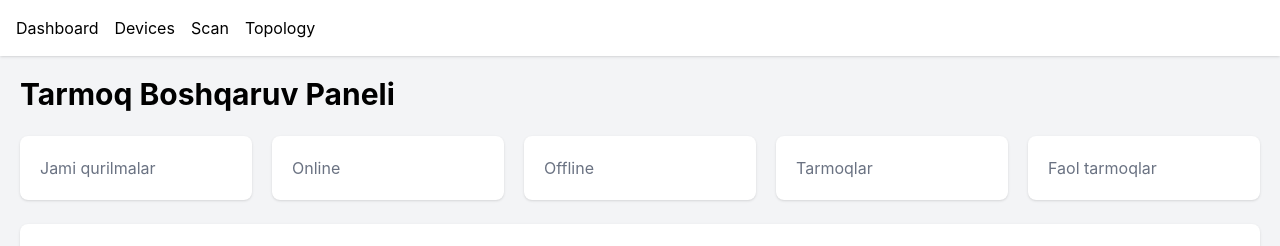
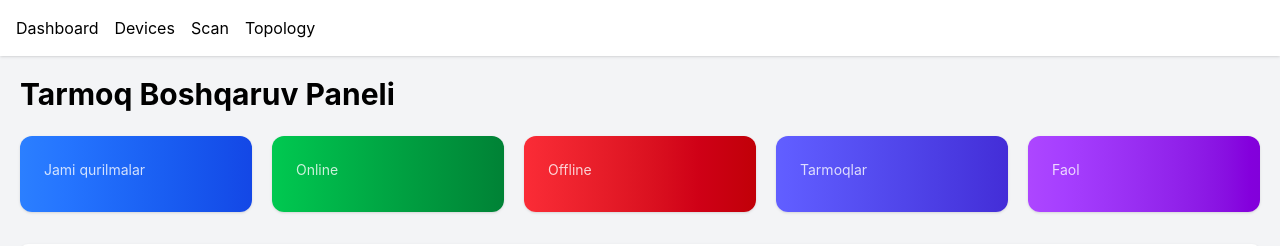
Before and after one commit to Ccode-php/VueMonitoring, a Vue app: page / in a window 1280 px wide. Shown: the top 246 px of the page. Built offline with nearby package versions, Linux system fonts and the light colour scheme; no server answers.

Commit message:
dashboard

```diff
--- a/src/views/DashboardView.vue
+++ b/src/views/DashboardView.vue
@@ -8,56 +8,66 @@
 
         <!-- Statistika -->
 
-        <div class="grid grid-cols-5 gap-5 mb-6">
+        <div class="grid lg:grid-cols-5 md:grid-cols-2 gap-5 mb-8">
 
-            <div class="bg-white rounded-lg shadow p-5">
-                <div class="text-gray-500">
+            <div class="bg-gradient-to-r from-blue-500 to-blue-700 text-white rounded-xl p-6 shadow">
+
+                <div class="text-sm opacity-80">
                     Jami qurilmalar
                 </div>
 
-                <div class="text-3xl font-bold">
-                    {{ stats.total }}
+                <div class="text-4xl font-bold mt-2">
+                    {{ stats.totalDevices }}
                 </div>
+
             </div>
 
-            <div class="bg-white rounded-lg shadow p-5">
-                <div class="text-gray-500">
+            <div class="bg-gradient-to-r from-green-500 to-green-700 text-white rounded-xl p-6 shadow">
+
+                <div class="text-sm opacity-80">
                     Online
                 </div>
 
-                <div class="text-3xl font-bold text-green-600">
-                    {{ stats.online }}
+                <div class="text-4xl font-bold mt-2">
+                    {{ stats.onlineDevices }}
                 </div>
+
             </div>
 
-            <div class="bg-white rounded-lg shadow p-5">
-                <div class="text-gray-500">
+            <div class="bg-gradient-to-r from-red-500 to-red-700 text-white rounded-xl p-6 shadow">
+
+                <div class="text-sm opacity-80">
                     Offline
                 </div>
 
-                <div class="text-3xl font-bold text-red-600">
-                    {{ stats.offline }}
+                <div class="text-4xl font-bold mt-2">
+                    {{ stats.offlineDevices }}
                 </div>
+
             </div>
 
-            <div class="bg-white rounded-lg shadow p-5">
-                <div class="text-gray-500">
+            <div class="bg-gradient-to-r from-indigo-500 to-indigo-700 text-white rounded-xl p-6 shadow">
+
+                <div class="text-sm opacity-80">
                     Tarmoqlar
                 </div>
 
-                <div class="text-3xl font-bold text-blue-600">
+                <div class="text-4xl font-bold mt-2">
                     {{ stats.totalNetworks }}
                 </div>
+
             </div>
 
-            <div class="bg-white rounded-lg shadow p-5">
-                <div class="text-gray-500">
-                    Faol tarmoqlar
+            <div class="bg-gradient-to-r from-purple-500 to-purple-700 text-white rounded-xl p-6 shadow">
+
+                <div class="text-sm opacity-80">
+                    Faol
                 </div>
 
-                <div class="text-3xl font-bold text-green-600">
+                <div class="text-4xl font-bold mt-2">
                     {{ stats.activeNetworks }}
                 </div>
+
             </div>
 
         </div>
@@ -70,39 +80,50 @@
                 Tarmoq sxemasi
             </h2>
 
-            <div class="flex flex-wrap gap-3">
+            <div class="grid lg:grid-cols-4 md:grid-cols-2 gap-5">
 
-                <div
-                    v-for="device in devices"
-                    :key="device.id"
-                    class="border rounded-lg p-3 w-48"
-                    :class="device.status=='ONLINE'
-                        ? 'border-green-400 bg-green-50'
-                        : 'border-red-400 bg-red-50'">
+                <div v-for="device in devices" :key="device.id"
+                    class="rounded-xl shadow-lg p-5 bg-white hover:shadow-2xl transition">
 
-                    <div class="font-bold">
-                        {{ device.name || 'Nomaʼlum' }}
+                    <div class="flex items-center justify-between">
+
+                        <div class="font-bold text-lg">
+
+                            {{ device.name || "Noma'lum" }}
+
+                        </div>
+
+                        <div class="w-4 h-4 rounded-full" :class="device.status == 'ONLINE'
+                            ? 'bg-green-500'
+                            : 'bg-red-500'">
+
+                        </div>
+
                     </div>
 
-                    <div class="text-sm text-gray-600">
+                    <div class="mt-3 text-gray-600">
+
                         {{ device.ip_address }}
+
                     </div>
 
-                    <div class="text-xs mt-2">
+                    <div class="text-xs text-gray-400">
 
-                        <span
-                            v-if="device.status=='ONLINE'"
-                            class="text-green-600">
+                        {{ device.mac_address }}
 
-                            🟢 Online
+                    </div>
+
+                    <div class="mt-4">
+
+                        <span v-if="device.status == 'ONLINE'" class="px-3 py-1 rounded-full bg-green-100 text-green-700">
+
+                            ONLINE
 
                         </span>
 
-                        <span
-                            v-else
-                            class="text-red-600">
+                        <span v-else class="px-3 py-1 rounded-full bg-red-100 text-red-700">
 
-                            🔴 Offline
+                            OFFLINE
 
                         </span>
 
@@ -122,10 +143,7 @@
                 So'nggi hodisalar
             </h2>
 
-            <div
-                v-for="log in logs"
-                :key="log.id"
-                class="border-b py-3">
+            <div v-for="log in logs" :key="log.id" class="border-b py-3">
 
                 <div class="flex justify-between">
 
```
